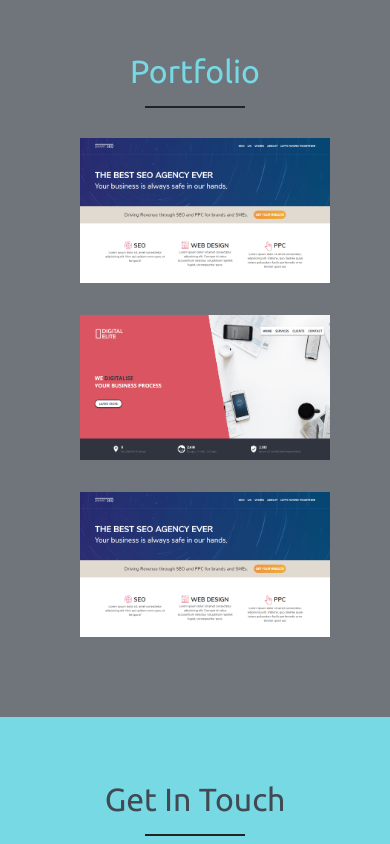
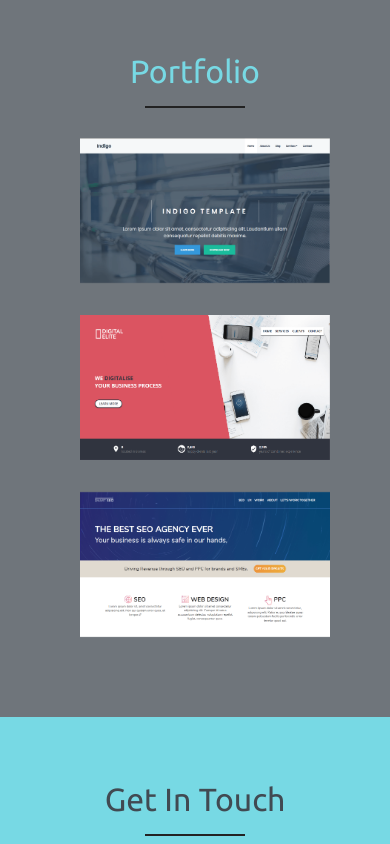
Before and after one commit to giannis-koulouris/My-personal-website, a plain HTML site: page index.html in a window 390 px wide. Shown: the part 1420-2264 px from the top of the page. Drawn offline with nearby package versions, Linux system fonts and the light colour scheme.

Commit message:
added projects to portfolio

```diff
--- a/index.html
+++ b/index.html
@@ -7,6 +7,7 @@
     <meta name="viewport" content="width=device-width, initial-scale=1">
     <link rel="stylesheet" type="text/css" media="screen" href="main.css" />
     <link rel="stylesheet" href="https://use.fontawesome.com/releases/v5.1.0/css/all.css">
+    <link rel="stylesheet" href="https://unpkg.com/aos@next/dist/aos.css" />
 </head>
 <body>
     <div class="container">
@@ -47,20 +48,20 @@
         <div class="portfolio" id="portfolio">
             <h3>Portfolio</h3>
             <div class="projects-wrapper">
-                <div class="project smart-seo">
+                <div data-aos="slide-right" data-aos-once="true" class="project indigo-template">
                     <div class="img-overlay">
-                        <a href="#">See More</a>
+                        <a target="_blank" rel="noopener" href="https://indigo-template.netlify.com/" title="Indigo - Template" >See More</a>
                     </div>
-                    <img src="images/smart-seo.png" alt="">
+                    <img src="images/indigo-template.png" alt="">
 
                 </div>
-                <div class="project digital-elite">
+                <div data-aos="slide-up" data-aos-once="true" class="project digital-elite">
                     <img src="images/digital-elite.png" alt="">
                     <div class="img-overlay">
                             <a href="#">See More</a>
                     </div>
                 </div>
-                <div class="project smart-seo">
+                <div data-aos="slide-left" data-aos-once="true" class="project aaaaa">
 
                     <div class="img-overlay">
                             <a href="#">See More</a>
@@ -103,5 +104,9 @@
     </div>
     <script src="https://code.jquery.com/jquery-2.2.4.min.js"></script>
     <script src="main.js"></script>
+    <script src="https://unpkg.com/aos@next/dist/aos.js"></script>
+    <script>
+        AOS.init();
+    </script>
 </body>
 </html>
--- a/main.css
+++ b/main.css
@@ -289,8 +289,7 @@ footer{
     /* transition: all .3s linear; */
 }
 .scroll-top:hover{
-    color:#e3e7ed;
-    background:#91a1ba;
+    background: #586170;
 }
 
 .scroll-top i{
@@ -335,6 +334,7 @@ input[type=email]{
     grid-area:email;
 }
 textarea{
+    resize:none; /* Disable risizing from the bottom right corner */
     grid-area:textarea;
     box-sizing:border-box;
     padding: 6px 12px;
@@ -354,7 +354,6 @@ textarea{
     cursor: pointer;
     margin:0;
  }
-
 
 
 
@@ -423,3 +422,17 @@ textarea{
     }
 
 }
+
+/**  NA VALW NA EMFANIZETAI MESW ANIMATION OI TEXNOLOGIES POU XRISIM. STO KATHE PROJECT
+PX. HTML CSS JS
+kanw ta portfolio items na emfanizontai me animation sto prwto scroll??
+xrisimopoiw to animate.css
+Na alla3w to domain se .gr kai na kanw ena neo repository sto github
+***** portfolio flex css
+flex-grow: 1;       it can grow
+flex-shrink: 1;   it can shrink
+flex-basis: 225px;  arbitrary depending on design
+min-width: 225px;  equal to flex-basis
+max-width: 350px;
+
+**/
--- a/main.js
+++ b/main.js
@@ -59,4 +59,25 @@ $(document).ready(function(){
         return false;
       });
 
+
+      //AOS Animation Settings
+
+      AOS.init({
+        // Global settings
+        disable: false, // accepts following values: 'phone', 'tablet', 'mobile', boolean, expression or function
+        startEvent: 'DOMContentLoaded', // name of the event dispatched on the document, that AOS should initialize on
+        initClassName: 'aos-init', // class applied after initialization
+        animatedClassName: 'aos-animate', // class applied on animation
+        useClassNames: false, // if true, will add content of `data-aos` as classes on scroll
+
+        // Settings that can be overriden on per-element basis, by `data-aos-*` attributes:
+        offset: 120, // offset (in px) from the original trigger point
+        delay: 0, // values from 0 to 3000, with step 50ms
+        duration: 700, // values from 0 to 3000, with step 50ms
+        easing: 'ease', // default easing for AOS animations
+        once: true, // whether animation should happen only once - while scrolling down
+        mirror: false, // whether elements should animate out while scrolling past them
+        anchorPlacement: 'top-bottom', // defines which position of the element regarding to window should trigger the animation
+      });
+
 });
```
Also changed, not shown: images/indigo-template.png (added).
